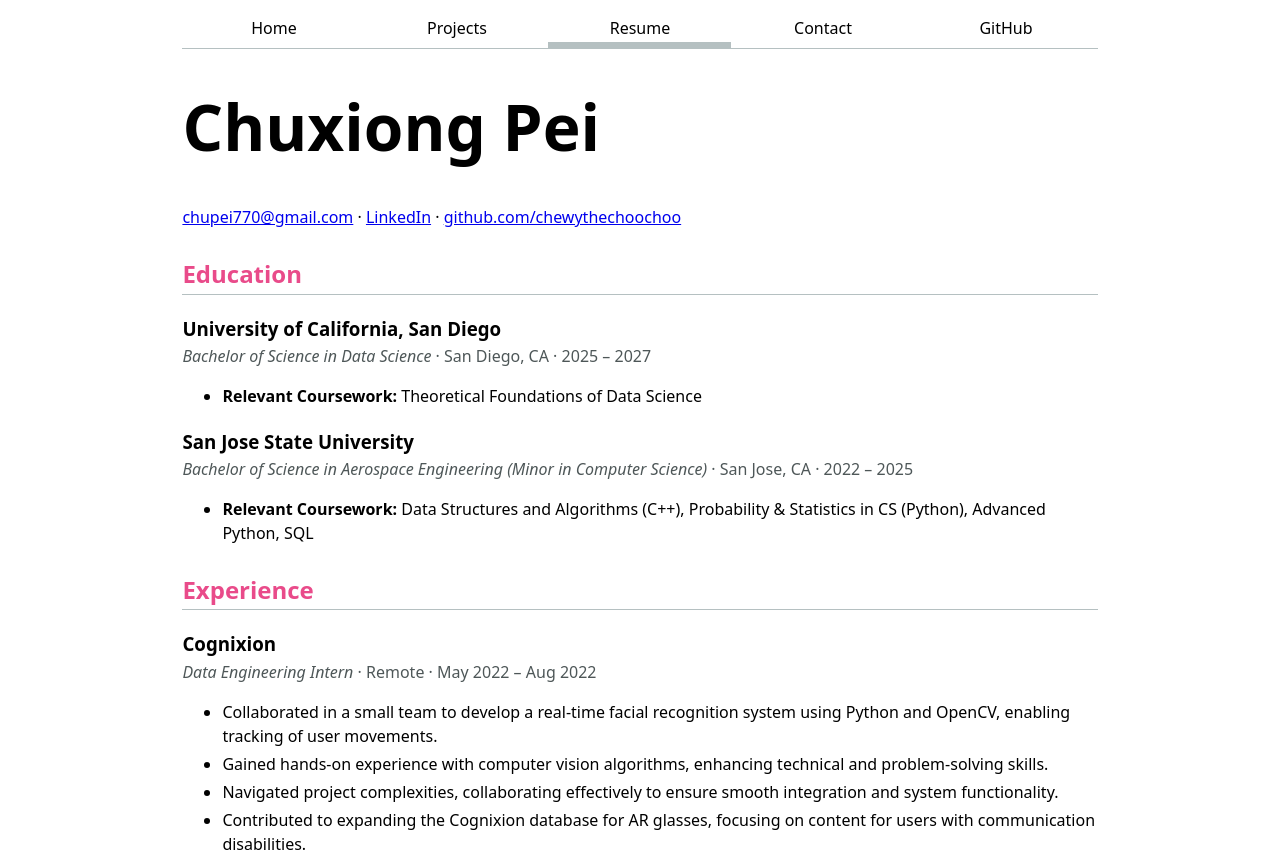
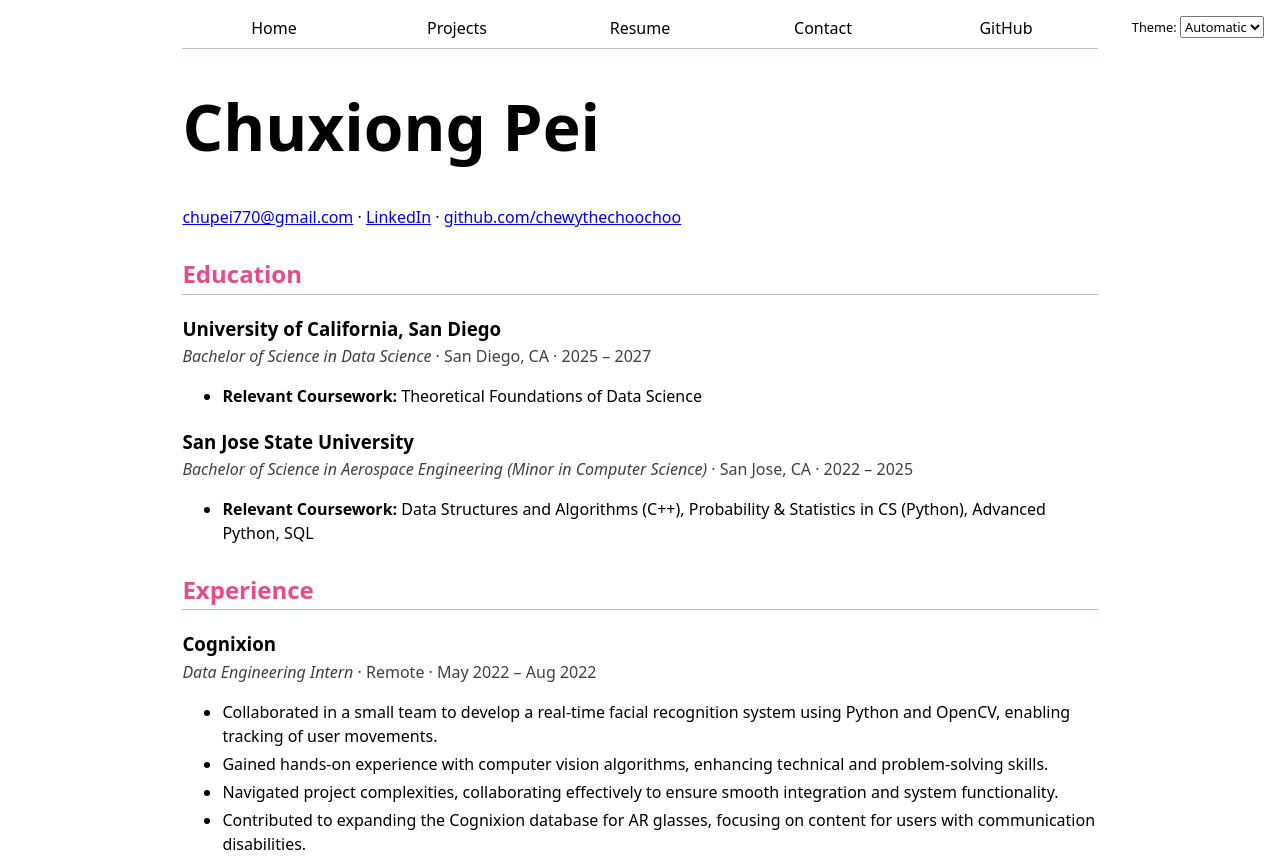
Before and after one commit to chewythechoochoo/portfolio, a plain HTML site: page resume/index.html in a window 1280 px wide. Shown: the top 859 px of the page. Drawn offline with Linux system fonts and the light colour scheme.

Commit message:
Lab 3: introduction to JS

```diff
--- /dev/null
+++ b/global.js
@@ -0,0 +1,76 @@
+console.log('IT’S ALIVE!');
+
+function $$(selector, context = document) {
+  return Array.from(context.querySelectorAll(selector));
+}
+
+// let navLinks = $$('nav a');
+// let currentLink = navLinks.find(
+//   (a) => a.host === location.host && a.pathname === location.pathname,
+// );
+// currentLink?.classList.add('current');
+
+let pages = [
+  { url: '', title: 'Home' },
+  { url: 'projects/', title: 'Projects' },
+  { url: 'resume/', title: 'Resume' },
+  { url: 'contact/', title: 'Contact' },
+  { url: 'https://github.com/chewythechoochoo', title: 'GitHub' },
+];
+
+const BASE_PATH = (location.hostname === "localhost" || location.hostname === "127.0.0.1")
+  ? "/"                  // Local server
+  : "/portfolio/";         // GitHub Pages repo name
+
+let nav = document.createElement('nav');
+document.body.prepend(nav);
+
+for (let p of pages) {
+  let url = p.url;
+  let title = p.title;
+
+  url = !url.startsWith('http') ? BASE_PATH + url : url;
+
+  let a = document.createElement('a');
+  a.href = url;
+  a.textContent = title;
+  nav.append(a);
+
+  if (a.host === location.host && a.pathname === location.pathname) {
+    a.classList.add('current');
+  }
+
+  if (a.host !== location.host) {
+    a.target = '_blank';
+  }
+}
+
+document.body.insertAdjacentHTML(
+  'afterbegin',
+  `
+  <label class="color-scheme">
+    Theme:
+    <select>
+      <option value="light dark">Automatic</option>
+      <option value="light">Light</option>
+      <option value="dark">Dark</option>
+    </select>
+  </label>`,
+);
+
+let select = document.querySelector('.color-scheme select');
+
+function setColorScheme(colorScheme) {
+  document.documentElement.style.setProperty('color-scheme', colorScheme);
+  select.value = colorScheme;
+}
+
+if ('colorScheme' in localStorage) {
+  setColorScheme(localStorage.colorScheme);
+}
+
+select.addEventListener('input', function (event) {
+  console.log('color scheme changed to', event.target.value);
+  setColorScheme(event.target.value);
+  localStorage.colorScheme = event.target.value;
+});
--- a/resume/index.html
+++ b/resume/index.html
@@ -5,16 +5,9 @@
   <meta name="viewport" content="width=device-width, initial-scale=1.0">
   <title>Resume | Chuxiong Pei</title>
   <link rel="stylesheet" href="../style.css">
+  <script type="module" src="../global.js"></script>
 </head>
 <body>
-  <nav>
-    <a href="../index.html">Home</a>
-    <a href="../projects/index.html">Projects</a>
-    <a href="index.html" class="current">Resume</a>
-    <a href="../contact/index.html">Contact</a>
-    <a href="https://github.com/chewythechoochoo" target="_blank">GitHub</a>
-  </nav>
-
   <header>
     <h1>Chuxiong Pei</h1>
     <p>
--- a/style.css
+++ b/style.css
@@ -1,4 +1,5 @@
 html {
+  color-scheme: light dark;
   --color-accent: oklch(65% 50% 0);
   accent-color: var(--color-accent);
 }
@@ -13,17 +14,15 @@
 }
 
 img {
-  /* Keep images from overflowing on small screens */
   max-width: 100%;
   height: auto;
 }
 
-/* Navigation */
-
 nav {
+  --border-color: oklch(50% 10% 200 / 40%);
   display: flex;
   margin-bottom: 1em;
-  border-bottom: 1px solid oklch(80% 3% 200);
+  border-bottom: 1px solid var(--border-color);
 }
 
 nav a {
@@ -35,7 +34,7 @@
 }
 
 nav a.current {
-  border-bottom: 0.4em solid oklch(80% 3% 200);
+  border-bottom: 0.4em solid var(--border-color);
   padding-bottom: 0.1em;
 }
 
@@ -44,14 +43,14 @@
   padding-bottom: 0.1em;
 }
 
-/* Headings */
+.color-scheme {
+  position: absolute;
+  top: 1rem;
+  right: 1rem;
+  font-size: 80%;
+}
 
-h1,
-h2,
-h3,
-h4,
-h5,
-h6 {
+h1, h2, h3, h4, h5, h6 {
   line-height: 1.1;
   text-wrap: balance;
 }
@@ -60,11 +59,7 @@
   font-size: 400%;
 }
 
-/* Contact form */
-
-input,
-textarea,
-button {
+input, textarea, button, select {
   font: inherit;
 }
 
@@ -84,8 +79,6 @@
   }
 }
 
-/* Projects */
-
 .projects {
   display: grid;
   grid-template-columns: repeat(auto-fill, minmax(15em, 1fr));
@@ -102,14 +95,12 @@
   }
 }
 
-/* CV / resume */
-
 section {
   margin-block: 2em;
 
   h2 {
     color: var(--color-accent);
-    border-bottom: 1px solid oklch(80% 3% 200);
+    border-bottom: 1px solid oklch(50% 10% 200 / 40%);
     padding-bottom: 0.25em;
   }
 
@@ -117,15 +108,13 @@
     margin-block: 1.5em;
   }
 
-  article header {
-    h3 {
-      margin-bottom: 0.25em;
-    }
+  h3 {
+    margin-bottom: 0.25em;
+  }
 
-    p {
-      margin-top: 0;
-      color: oklch(45% 3% 200);
-    }
+  header p {
+    margin-top: 0;
+    opacity: 0.75;
   }
 
   li {
```
Also changed, not shown: contact/index.html (+1 -8 lines), index.html (+1 -8 lines), projects/index.html (+1 -8 lines).
